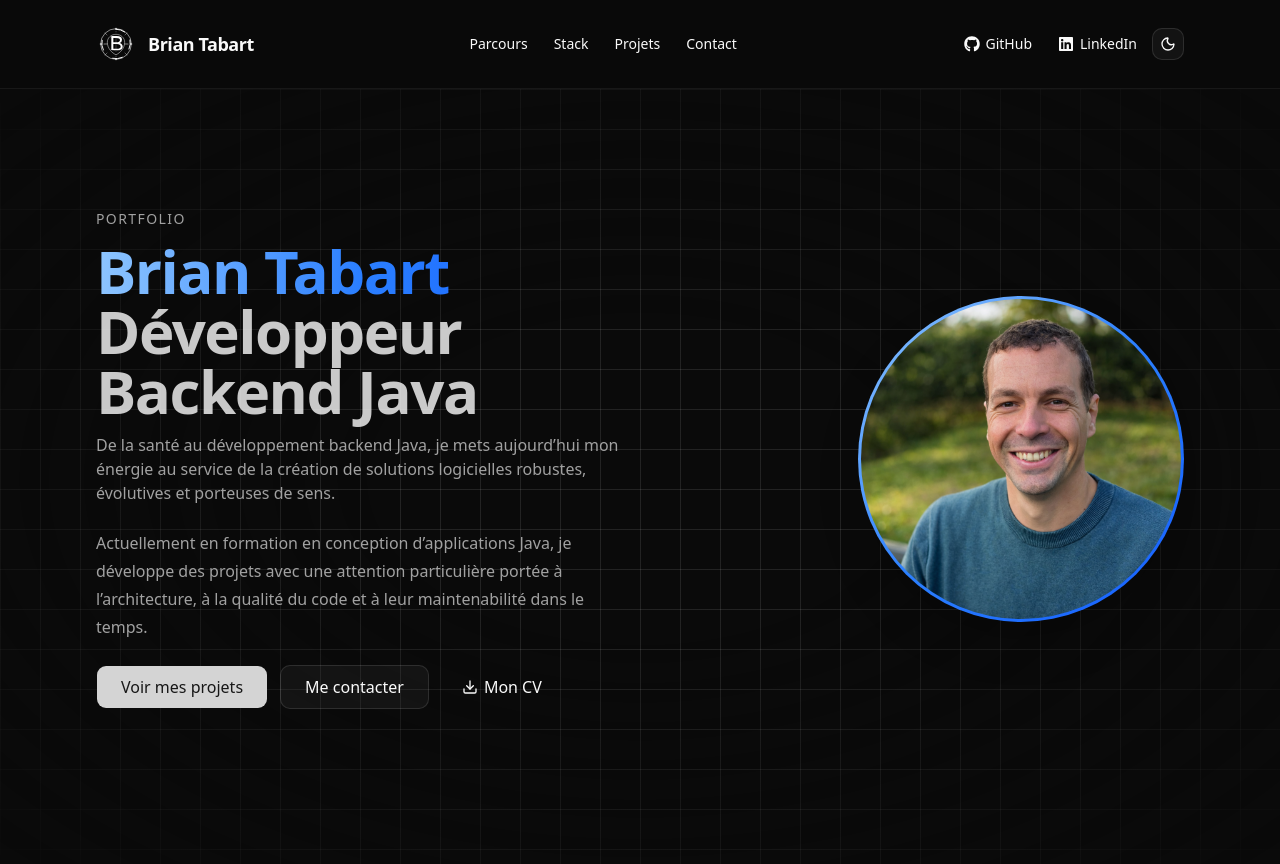
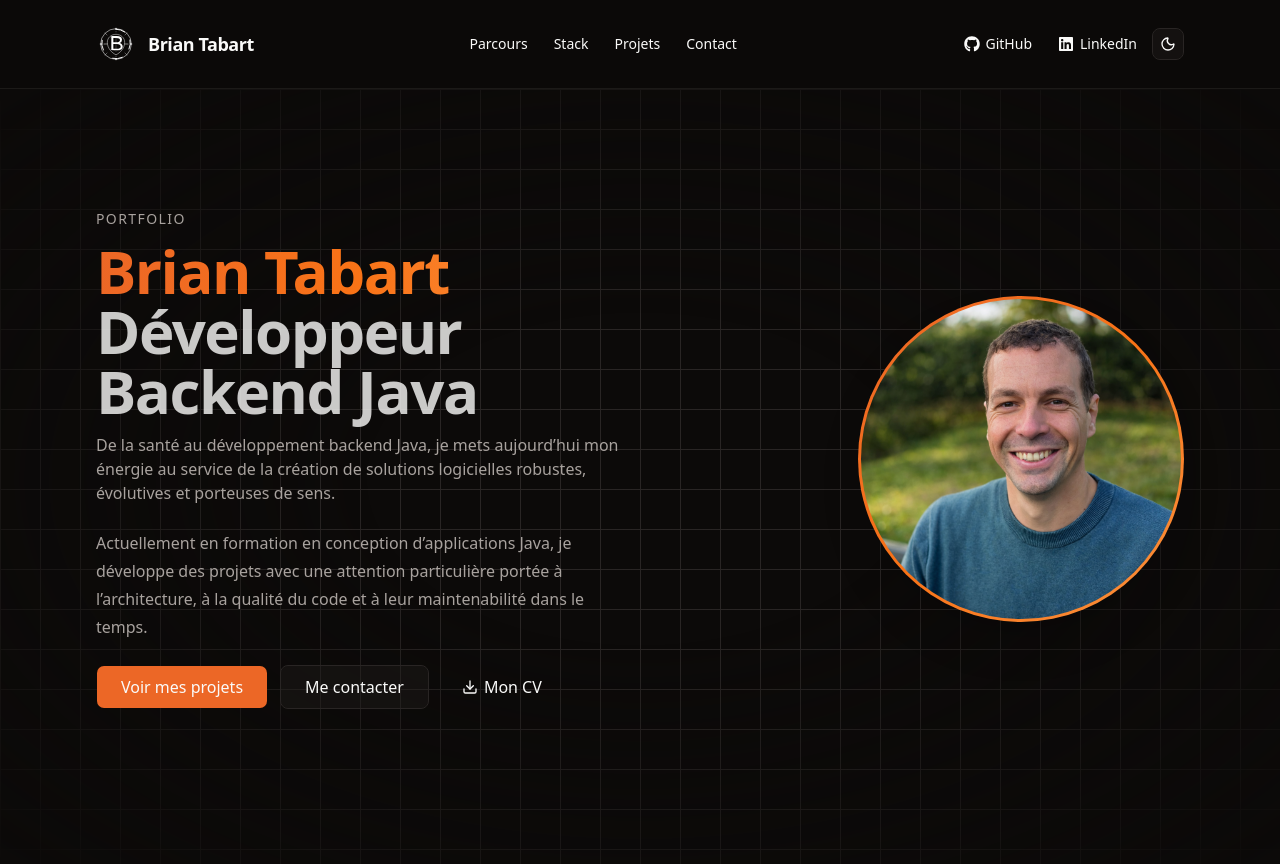
Before and after one commit to WebisBrian/TABART-Brian-Portfolio, a Next.js app: page / in a window 1280 px wide. Shown: the top 864 px of the page. Built offline with nearby package versions, Linux system fonts and the light colour scheme.

Commit message:
Feat: change theme

```diff
--- a/src/app/globals.css
+++ b/src/app/globals.css
@@ -4,49 +4,143 @@
 
 @custom-variant dark (&:is(.dark *));
 
+:root {
+  --background: oklch(0.9848 0.0013 106.4233);
+  --foreground: oklch(0.1469 0.0041 49.2499);
+  --card: oklch(1.0000 0 0);
+  --card-foreground: oklch(0.1469 0.0041 49.2499);
+  --popover: oklch(1.0000 0 0);
+  --popover-foreground: oklch(0.1469 0.0041 49.2499);
+  --primary: oklch(0.6698 0.1803 42.9750);
+  --primary-foreground: oklch(0.9848 0.0013 106.4233);
+  --secondary: oklch(0.9634 0.0169 50.4365);
+  --secondary-foreground: oklch(0.6698 0.1803 42.9750);
+  --muted: oklch(0.9699 0.0013 106.4238);
+  --muted-foreground: oklch(0.5534 0.0116 58.0708);
+  --accent: oklch(0.9699 0.0013 106.4238);
+  --accent-foreground: oklch(0.2161 0.0061 56.0434);
+  --destructive: oklch(0.5680 0.2002 26.4057);
+  --destructive-foreground: oklch(0.9848 0.0013 106.4233);
+  --border: oklch(0.9232 0.0026 48.7171);
+  --input: oklch(0.9232 0.0026 48.7171);
+  --ring: oklch(0.6698 0.1803 42.9750);
+  --chart-1: oklch(0.6698 0.1803 42.9750);
+  --chart-2: oklch(0.7049 0.1867 47.6044);
+  --chart-3: oklch(0.7576 0.1590 55.9344);
+  --chart-4: oklch(0.8366 0.1165 66.2896);
+  --chart-5: oklch(0.9015 0.0729 70.6972);
+  --sidebar: oklch(0.9699 0.0013 106.4238);
+  --sidebar-foreground: oklch(0.2161 0.0061 56.0434);
+  --sidebar-primary: oklch(0.6698 0.1803 42.9750);
+  --sidebar-primary-foreground: oklch(0.9848 0.0013 106.4233);
+  --sidebar-accent: oklch(1.0000 0 0);
+  --sidebar-accent-foreground: oklch(0.2161 0.0061 56.0434);
+  --sidebar-border: oklch(0.9232 0.0026 48.7171);
+  --sidebar-ring: oklch(0.6698 0.1803 42.9750);
+  --font-sans: var(--font-geist-sans), ui-sans-serif, sans-serif, system-ui;
+  --font-serif: serif;
+  --font-mono: var(--font-geist-mono), monospace;
+  --radius: 0.5rem;
+  --shadow-2xs: 0px 1px 3px 0px hsl(0 0% 0% / 0.06);
+  --shadow-xs: 0px 1px 3px 0px hsl(0 0% 0% / 0.08);
+  --shadow-sm: 0px 2px 4px -1px hsl(0 0% 0% / 0.08), 0px 1px 2px -1px hsl(0 0% 0% / 0.06);
+  --shadow: 0px 4px 6px -1px hsl(0 0% 0% / 0.10), 0px 2px 4px -2px hsl(0 0% 0% / 0.06);
+  --shadow-md: 0px 6px 10px -2px hsl(0 0% 0% / 0.10), 0px 3px 6px -3px hsl(0 0% 0% / 0.06);
+  --shadow-lg: 0px 10px 15px -3px hsl(0 0% 0% / 0.10), 0px 4px 6px -4px hsl(0 0% 0% / 0.06);
+  --shadow-xl: 0px 20px 25px -5px hsl(0 0% 0% / 0.10), 0px 8px 10px -6px hsl(0 0% 0% / 0.06);
+  --shadow-2xl: 0px 25px 50px -12px hsl(0 0% 0% / 0.20);
+}
+
+.dark {
+  --background: oklch(0.1469 0.0041 49.2499);
+  --foreground: oklch(0.9848 0.0013 106.4233);
+  --card: oklch(0.2161 0.0061 56.0434);
+  --card-foreground: oklch(0.9848 0.0013 106.4233);
+  --popover: oklch(0.2161 0.0061 56.0434);
+  --popover-foreground: oklch(0.9848 0.0013 106.4233);
+  --primary: oklch(0.6698 0.1803 42.9750);
+  --primary-foreground: oklch(0.9848 0.0013 106.4233);
+  --secondary: oklch(0.2685 0.0063 34.2976);
+  --secondary-foreground: oklch(0.9848 0.0013 106.4233);
+  --muted: oklch(0.2685 0.0063 34.2976);
+  --muted-foreground: oklch(0.7161 0.0091 56.2590);
+  --accent: oklch(0.2685 0.0063 34.2976);
+  --accent-foreground: oklch(0.9848 0.0013 106.4233);
+  --destructive: oklch(0.6368 0.2078 25.3313);
+  --destructive-foreground: oklch(0.9848 0.0013 106.4233);
+  --border: oklch(0.2685 0.0063 34.2976);
+  --input: oklch(0.2685 0.0063 34.2976);
+  --ring: oklch(0.6698 0.1803 42.9750);
+  --chart-1: oklch(0.6698 0.1803 42.9750);
+  --chart-2: oklch(0.7049 0.1867 47.6044);
+  --chart-3: oklch(0.7576 0.1590 55.9344);
+  --chart-4: oklch(0.8366 0.1165 66.2896);
+  --chart-5: oklch(0.9015 0.0729 70.6972);
+  --sidebar: oklch(0.2161 0.0061 56.0434);
+  --sidebar-foreground: oklch(0.9848 0.0013 106.4233);
+  --sidebar-primary: oklch(0.6698 0.1803 42.9750);
+  --sidebar-primary-foreground: oklch(0.9848 0.0013 106.4233);
+  --sidebar-accent: oklch(0.2685 0.0063 34.2976);
+  --sidebar-accent-foreground: oklch(0.9848 0.0013 106.4233);
+  --sidebar-border: oklch(0.2685 0.0063 34.2976);
+  --sidebar-ring: oklch(0.6698 0.1803 42.9750);
+}
+
 @theme inline {
   --color-background: var(--background);
   --color-foreground: var(--foreground);
+  --color-card: var(--card);
+  --color-card-foreground: var(--card-foreground);
+  --color-popover: var(--popover);
+  --color-popover-foreground: var(--popover-foreground);
+  --color-primary: var(--primary);
+  --color-primary-foreground: var(--primary-foreground);
+  --color-secondary: var(--secondary);
+  --color-secondary-foreground: var(--secondary-foreground);
+  --color-muted: var(--muted);
+  --color-muted-foreground: var(--muted-foreground);
+  --color-accent: var(--accent);
+  --color-accent-foreground: var(--accent-foreground);
+  --color-destructive: var(--destructive);
+  --color-destructive-foreground: var(--destructive-foreground);
+  --color-border: var(--border);
+  --color-input: var(--input);
+  --color-ring: var(--ring);
+  --color-chart-1: var(--chart-1);
+  --color-chart-2: var(--chart-2);
+  --color-chart-3: var(--chart-3);
+  --color-chart-4: var(--chart-4);
+  --color-chart-5: var(--chart-5);
+  --color-sidebar: var(--sidebar);
+  --color-sidebar-foreground: var(--sidebar-foreground);
+  --color-sidebar-primary: var(--sidebar-primary);
+  --color-sidebar-primary-foreground: var(--sidebar-primary-foreground);
+  --color-sidebar-accent: var(--sidebar-accent);
+  --color-sidebar-accent-foreground: var(--sidebar-accent-foreground);
+  --color-sidebar-border: var(--sidebar-border);
+  --color-sidebar-ring: var(--sidebar-ring);
+
   --font-sans: var(--font-sans);
-  --font-mono: var(--font-geist-mono);
-  --color-sidebar-ring: var(--sidebar-ring);
-  --color-sidebar-border: var(--sidebar-border);
-  --color-sidebar-accent-foreground: var(--sidebar-accent-foreground);
-  --color-sidebar-accent: var(--sidebar-accent);
-  --color-sidebar-primary-foreground: var(--sidebar-primary-foreground);
-  --color-sidebar-primary: var(--sidebar-primary);
-  --color-sidebar-foreground: var(--sidebar-foreground);
-  --color-sidebar: var(--sidebar);
-  --color-chart-5: var(--chart-5);
-  --color-chart-4: var(--chart-4);
-  --color-chart-3: var(--chart-3);
-  --color-chart-2: var(--chart-2);
-  --color-chart-1: var(--chart-1);
-  --color-ring: var(--ring);
-  --color-input: var(--input);
-  --color-border: var(--border);
-  --color-destructive: var(--destructive);
-  --color-accent-foreground: var(--accent-foreground);
-  --color-accent: var(--accent);
-  --color-muted-foreground: var(--muted-foreground);
-  --color-muted: var(--muted);
-  --color-secondary-foreground: var(--secondary-foreground);
-  --color-secondary: var(--secondary);
-  --color-primary-foreground: var(--primary-foreground);
-  --color-primary: var(--primary);
-  --color-popover-foreground: var(--popover-foreground);
-  --color-popover: var(--popover);
-  --color-card-foreground: var(--card-foreground);
-  --color-card: var(--card);
-  --radius-sm: calc(var(--radius) * 0.6);
-  --radius-md: calc(var(--radius) * 0.8);
+  --font-mono: var(--font-mono);
+  --font-serif: var(--font-serif);
+
+  --radius-sm: calc(var(--radius) - 4px);
+  --radius-md: calc(var(--radius) - 2px);
   --radius-lg: var(--radius);
-  --radius-xl: calc(var(--radius) * 1.4);
-  --radius-2xl: calc(var(--radius) * 1.8);
-  --radius-3xl: calc(var(--radius) * 2.2);
-  --radius-4xl: calc(var(--radius) * 2.6);
+  --radius-xl: calc(var(--radius) + 4px);
+
+  --shadow-2xs: var(--shadow-2xs);
+  --shadow-xs: var(--shadow-xs);
+  --shadow-sm: var(--shadow-sm);
+  --shadow: var(--shadow);
+  --shadow-md: var(--shadow-md);
+  --shadow-lg: var(--shadow-lg);
+  --shadow-xl: var(--shadow-xl);
+  --shadow-2xl: var(--shadow-2xl);
+
   --animate-marquee: marquee var(--duration) infinite linear;
   --animate-marquee-vertical: marquee-vertical var(--duration) linear infinite;
+
   @keyframes marquee {
   from {
     transform: translateX(0);
@@ -69,71 +163,11 @@ html {
   scroll-behavior: smooth;
 }
 
-:root {
-  --background: oklch(1 0 0);
-  --foreground: oklch(0.145 0 0);
-  --card: oklch(1 0 0);
-  --card-foreground: oklch(0.145 0 0);
-  --popover: oklch(1 0 0);
-  --popover-foreground: oklch(0.145 0 0);
-  --primary: oklch(0.205 0 0);
-  --primary-foreground: oklch(0.985 0 0);
-  --secondary: oklch(0.97 0 0);
-  --secondary-foreground: oklch(0.205 0 0);
-  --muted: oklch(0.97 0 0);
-  --muted-foreground: oklch(0.556 0 0);
-  --accent: oklch(0.97 0 0);
-  --accent-foreground: oklch(0.205 0 0);
-  --destructive: oklch(0.58 0.22 27);
-  --border: oklch(0.922 0 0);
-  --input: oklch(0.922 0 0);
-  --ring: oklch(0.708 0 0);
-  --chart-1: oklch(0.809 0.105 251.813);
-  --chart-2: oklch(0.623 0.214 259.815);
-  --chart-3: oklch(0.546 0.245 262.881);
-  --chart-4: oklch(0.488 0.243 264.376);
-  --chart-5: oklch(0.424 0.199 265.638);
-  --radius: 0.625rem;
-  --sidebar: oklch(0.985 0 0);
-  --sidebar-foreground: oklch(0.145 0 0);
-  --sidebar-primary: oklch(0.205 0 0);
-  --sidebar-primary-foreground: oklch(0.985 0 0);
-  --sidebar-accent: oklch(0.97 0 0);
-  --sidebar-accent-foreground: oklch(0.205 0 0);
-  --sidebar-border: oklch(0.922 0 0);
-  --sidebar-ring: oklch(0.708 0 0);
+@layer base {
+  * {
+    @apply border-border outline-ring/50;
+  }
+  body {
+    @apply bg-background text-foreground;
+  }
 }
-
-.dark {
-  --background: oklch(0.145 0 0);
-  --foreground: oklch(0.985 0 0);
-  --card: oklch(0.205 0 0);
-  --card-foreground: oklch(0.985 0 0);
-  --popover: oklch(0.205 0 0);
-  --popover-foreground: oklch(0.985 0 0);
-  --primary: oklch(0.87 0.00 0);
-  --primary-foreground: oklch(0.205 0 0);
-  --secondary: oklch(0.269 0 0);
-  --secondary-foreground: oklch(0.985 0 0);
-  --muted: oklch(0.269 0 0);
-  --muted-foreground: oklch(0.708 0 0);
-  --accent: oklch(0.371 0 0);
-  --accent-foreground: oklch(0.985 0 0);
-  --destructive: oklch(0.704 0.191 22.216);
-  --border: oklch(1 0 0 / 10%);
-  --input: oklch(1 0 0 / 15%);
-  --ring: oklch(0.556 0 0);
-  --chart-1: oklch(0.809 0.105 251.813);
-  --chart-2: oklch(0.623 0.214 259.815);
-  --chart-3: oklch(0.546 0.245 262.881);
-  --chart-4: oklch(0.488 0.243 264.376);
-  --chart-5: oklch(0.424 0.199 265.638);
-  --sidebar: oklch(0.205 0 0);
-  --sidebar-foreground: oklch(0.985 0 0);
-  --sidebar-primary: oklch(0.488 0.243 264.376);
-  --sidebar-primary-foreground: oklch(0.985 0 0);
-  --sidebar-accent: oklch(0.269 0 0);
-  --sidebar-accent-foreground: oklch(0.985 0 0);
-  --sidebar-border: oklch(1 0 0 / 10%);
-  --sidebar-ring: oklch(0.556 0 0);
-}
```
